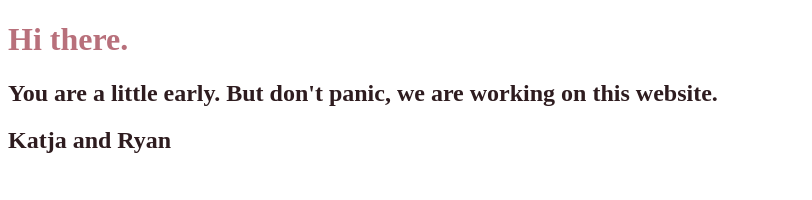
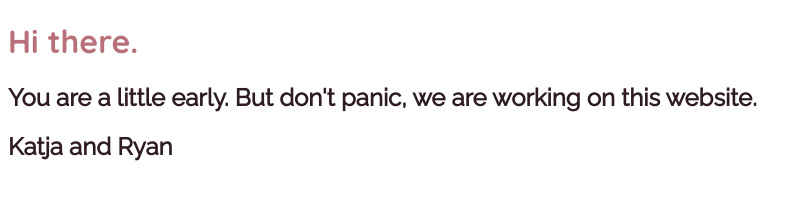
Before and after one commit to KatjaWache/wedding, a plain HTML site: page index.html in a window 1280 px wide. Shown: the whole page, without its empty margins (0-812 px from the left). Drawn offline with Linux system fonts and the light colour scheme.

Commit message:
added google fonts

```diff
--- a/resources/css/style.css
+++ b/resources/css/style.css
@@ -1,6 +1,8 @@
 h1 {
-  color: #B8707B
+  color: #B8707B;
+  font-family: 'Quicksand', sans-serif;
 }
 h2 {
-  color: #2E1C1F
+  color: #2E1C1F;
+  font-family: 'Raleway', sans-serif;
 }
```
